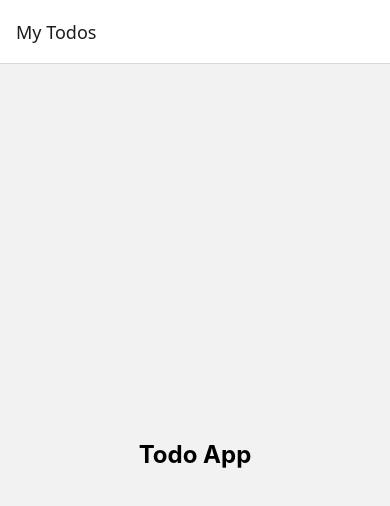
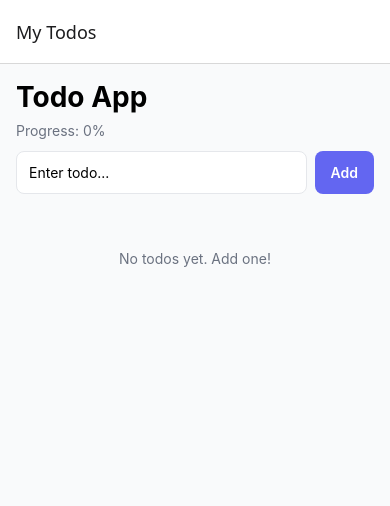
Before and after one commit to Yashk786/dynamicTodo, a React Native app: screen /Todos in a window 390 px wide. Shown: the top 506 px of the page. Built offline with nearby package versions, Linux system fonts and the light colour scheme.

Commit message:
refactor TodoScreen to manage todos with add, edit, delete, and progress tracking functionality; update package dependencies

```diff
--- a/package.json
+++ b/package.json
@@ -18,7 +18,6 @@
     "react": "19.2.0",
     "react-native": "0.83.1",
     "react-native-progress": "^5.0.1",
-    "react-native-reanimated": "^4.2.1",
     "react-native-safe-area-context": "^5.6.2",
     "react-native-screens": "^4.20.0",
     "react-redux": "^9.2.0"
--- a/src/screens/TodoScreen.jsx
+++ b/src/screens/TodoScreen.jsx
@@ -1,11 +1,155 @@
-import React from "react";
-import { View, Text, StyleSheet } from "react-native";
+import React, { useState, useCallback, useMemo } from "react";
+import {
+  StyleSheet,
+  View,
+  Text,
+  FlatList,
+  TextInput,
+  TouchableOpacity,
+} from "react-native";
+import { SafeAreaView } from "react-native-safe-area-context";
 
 const TodoScreen = () => {
+  const [todos, setTodos] = useState([]);
+  const [input, setInput] = useState("");
+  const [editingId, setEditingId] = useState(null);
+
+  /**
+   * Add or update todo
+   */
+  const handleSubmit = useCallback(() => {
+    if (!input.trim()) return;
+
+    if (editingId) {
+      setTodos((prev) =>
+        prev.map((todo) =>
+          todo.id === editingId
+            ? { ...todo, title: input }
+            : todo
+        )
+      );
+      setEditingId(null);
+    } else {
+      setTodos((prev) => [
+        {
+          id: Date.now().toString(),
+          title: input,
+          completed: false,
+        },
+        ...prev,
+      ]);
+    }
+
+    setInput("");
+  }, [input, editingId]);
+
+  /**
+   * Toggle complete
+   */
+  const toggleTodo = useCallback((id) => {
+    setTodos((prev) =>
+      prev.map((todo) =>
+        todo.id === id
+          ? { ...todo, completed: !todo.completed }
+          : todo
+      )
+    );
+  }, []);
+
+  /**
+   * Delete todo
+   */
+  const deleteTodo = useCallback((id) => {
+    setTodos((prev) => prev.filter((todo) => todo.id !== id));
+  }, []);
+
+  /**
+   * Start editing
+   */
+  const startEdit = useCallback((todo) => {
+    setInput(todo.title);
+    setEditingId(todo.id);
+  }, []);
+
+  /**
+   * Progress calculation
+   */
+  const progress = useMemo(() => {
+    if (todos.length === 0) return 0;
+    const completed = todos.filter((t) => t.completed).length;
+    return Math.round((completed / todos.length) * 100);
+  }, [todos]);
+
+  /**
+   * Render todo item
+   */
+  const renderItem = ({ item }) => (
+    <View style={styles.todoItem}>
+      <TouchableOpacity
+        style={styles.todoTextWrapper}
+        onPress={() => toggleTodo(item.id)}
+      >
+        <Text
+          style={[
+            styles.todoText,
+            item.completed && styles.completedText,
+          ]}
+        >
+          {item.title}
+        </Text>
+      </TouchableOpacity>
+
+      <View style={styles.actions}>
+        <TouchableOpacity onPress={() => startEdit(item)}>
+          <Text style={styles.edit}>Edit</Text>
+        </TouchableOpacity>
+        <TouchableOpacity onPress={() => deleteTodo(item.id)}>
+          <Text style={styles.delete}>Delete</Text>
+        </TouchableOpacity>
+      </View>
+    </View>
+  );
+
   return (
-    <View style={styles.container}>
-      <Text style={styles.title}>Todo App</Text>
-    </View>
+    <SafeAreaView style={{ flex: 1 }}>
+      <View style={styles.container}>
+        <Text style={styles.title}>Todo App</Text>
+
+        <Text style={styles.progress}>
+          Progress: {progress}%
+        </Text>
+
+        {/* Input */}
+        <View style={styles.inputRow}>
+          <TextInput
+            placeholder="Enter todo..."
+            value={input}
+            onChangeText={setInput}
+            style={styles.input}
+          />
+          <TouchableOpacity
+            style={styles.addButton}
+            onPress={handleSubmit}
+          >
+            <Text style={styles.addText}>
+              {editingId ? "Update" : "Add"}
+            </Text>
+          </TouchableOpacity>
+        </View>
+
+        {/* Todo List */}
+        <FlatList
+          data={todos}
+          keyExtractor={(item) => item.id}
+          renderItem={renderItem}
+          ListEmptyComponent={
+            <Text style={styles.empty}>
+              No todos yet. Add one!
+            </Text>
+          }
+        />
+      </View>
+    </SafeAreaView>
   );
 };
 
@@ -14,11 +158,78 @@ export default TodoScreen;
 const styles = StyleSheet.create({
   container: {
     flex: 1,
+    padding: 16,
+    backgroundColor: "#F9FAFB",
+  },
+  title: {
+    fontSize: 28,
+    fontWeight: "700",
+    marginBottom: 8,
+  },
+  progress: {
+    fontSize: 14,
+    color: "#6B7280",
+    marginBottom: 12,
+  },
+  inputRow: {
+    flexDirection: "row",
+    marginBottom: 16,
+  },
+  input: {
+    flex: 1,
+    backgroundColor: "#FFF",
+    borderRadius: 8,
+    padding: 12,
+    borderWidth: 1,
+    borderColor: "#E5E7EB",
+  },
+  addButton: {
+    marginLeft: 8,
+    backgroundColor: "#6366F1",
+    borderRadius: 8,
+    paddingHorizontal: 16,
     justifyContent: "center",
+  },
+  addText: {
+    color: "#FFF",
+    fontWeight: "600",
+  },
+  todoItem: {
+    backgroundColor: "#FFF",
+    padding: 14,
+    borderRadius: 10,
+    marginBottom: 10,
+    flexDirection: "row",
+    justifyContent: "space-between",
     alignItems: "center",
   },
-  title: {
-    fontSize: 24,
-    fontWeight: "700",
+  todoTextWrapper: {
+    flex: 1,
+  },
+  todoText: {
+    fontSize: 16,
+    color: "#111827",
+  },
+  completedText: {
+    textDecorationLine: "line-through",
+    color: "#9CA3AF",
+  },
+  actions: {
+    flexDirection: "row",
+    marginLeft: 12,
+  },
+  edit: {
+    marginRight: 12,
+    color: "#2563EB",
+    fontWeight: "600",
+  },
+  delete: {
+    color: "#DC2626",
+    fontWeight: "600",
+  },
+  empty: {
+    textAlign: "center",
+    color: "#6B7280",
+    marginTop: 40,
   },
 });
```
Also changed, not shown: 1 other file (tests, documents, lock files or other folders).
